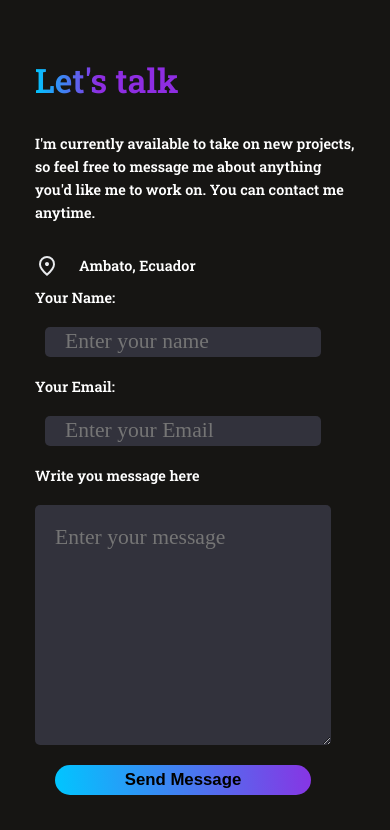
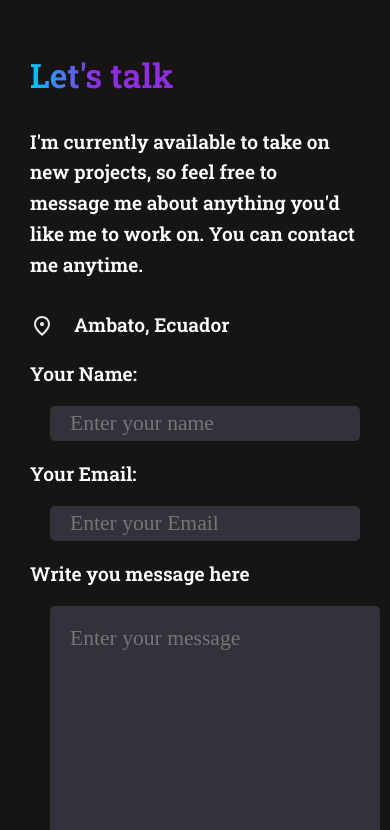
Before and after one commit to DemoAnge/profileDef, a React (Vite) app: page / in a window 390 px wide. Shown: the part 9825-10655 px from the top of the page. Built offline with nearby package versions, Linux system fonts and the light colour scheme.

Commit message:
config Contact

```diff
--- a/src/components/Contact/Contact.css
+++ b/src/components/Contact/Contact.css
@@ -5,10 +5,10 @@
     justify-content: center;
     gap: 40px;
     margin: 0 auto;
-    padding: 20px 10px; /* Respeta el navbar */
-    min-height: 100vh; /* Altura mínima para ocupar la ventana si está en visión */
+    padding: 100px 10px 20px; /* Aumenta espacio superior */
+    min-height: 100vh; /* Altura mínima para evitar solapamientos */
     box-sizing: border-box;
-    max-width: 1200px; /* Limitar el ancho máximo */
+    max-width: 1200px;
 }
 
 /* Título */
@@ -19,7 +19,7 @@
 
 .contact-title h1 {
     padding: 0px;
-    font-size: 2.5rem; /* Tamaño reducido */
+    font-size: 2.5rem; /* Ajustado tamaño */
     font-weight: 800;
 }
 
@@ -28,7 +28,7 @@
     bottom: 0;
     right: 0;
     z-index: -1;
-    width: 100px; /* Reducido el tamaño de la imagen */
+    width: 100px;
 }
 
 /* Sección de contacto */
@@ -37,7 +37,7 @@
     gap: 5px;
     width: 100%;
     justify-content: center;
-    margin-top: 20px; /* Espacio entre secciones */
+    margin-top: 20px; /* Espaciado entre título y formulario */
 }
 
 /* Columna izquierda */
@@ -50,7 +50,7 @@
 }
 
 .contact-left h1 {
-    font-size: 1.8rem; /* Reducido tamaño */
+    font-size: 1.8rem; /* Tamaño reducido */
     font-weight: 700;
     background: linear-gradient(270deg, #8e2de2 80%, #00c6ff 100%);
     background-clip: text;
@@ -68,7 +68,7 @@
     display: flex;
     flex-direction: column;
     gap: 20px;
-    font-size: 1.2rem; /* Reducir fuente */
+    font-size: 1.2rem;
 }
 
 .contact-detail {
@@ -89,32 +89,32 @@
 }
 
 .contact-right label {
-    font-size: 0.8rem; /* Reducido tamaño */
+    font-size: 0.8rem;
     font-weight: 400;
 }
 
 .contact-right input {
     border: none;
-    width: 100%; /* Adaptable */
-    height: 45px; /* Reducido */
+    width: 100%;
+    height: 45px;
     padding-left: 20px;
     border-radius: 5px;
     background-color: #32323c;
     color: #A0A0A0;
     font-family: Outfit;
-    font-size: 0.9rem; /* Reducido tamaño de letra */
+    font-size: 0.9rem;
 }
 
 .contact-right textarea {
     border: none;
-    width: 100%; /* Adaptable */
+    width: 100%;
     padding: 20px;
     height: 200px;
     border-radius: 5px;
     background-color: #32323c;
     color: #A0A0A0;
     font-family: Outfit;
-    font-size: 0.9rem; /* Reducido tamaño de letra */
+    font-size: 0.9rem;
 }
 
 .contact-submit {
@@ -123,7 +123,7 @@
     padding: 5px 20px;
     border-radius: 50px;
     background: linear-gradient(264deg, #8e2de2 -5.09%, #00c6ff 100%);
-    font-size: 0.8rem; /* Reducido tamaño */
+    font-size: 0.8rem;
     cursor: pointer;
     font-weight: 550;
 }
@@ -136,72 +136,62 @@
 /* Responsividad */
 @media (max-width: 1200px) {
     .contact {
-        padding-top: 70px;
-        margin: 0 20px; /* Respeta márgenes laterales solo en vista responsiva */
+        padding-top: 150px; /* Ajuste del padding superior */
+        margin: 0 20px; /* Márgenes laterales */
     }
 
     .contact-section {
         flex-direction: row;
         gap: 10px;
     }
-    .contact-title h1 {
-        padding: 0px;
-        font-size: 2.5rem; /* Tamaño reducido */
-        font-weight: 800;
-    }
 
     .contact-right input {
-        width: 80%; /* Ajusta el ancho a un porcentaje para ser más flexible */
-        margin: 0 10px; /* Añade márgenes laterales */
-        height: 40px; /* Reduce la altura */
-        font-size: 0.9rem; /* Reduce el tamaño de la fuente */
+        width: calc(100% - 40px); /* Ajuste ancho input */
+        margin: 0 20px;
+        height: 40px;
+        font-size: 0.9rem;
     }
 
     .contact-right textarea {
-        width: 80%;
+        width: calc(100% - 40px); /* Ajuste ancho textarea */
+        margin: 0 20px;
         height: 200px;
     }
 
     .contact-left h1,
     .contact-title h1 {
-        font-size: 1.5rem; /* Ajusta el tamaño del título */
+        font-size: 1.5rem;
     }
 
     .contact-left p {
-        font-size: 1rem; /* Ajusta el tamaño del texto */
+        font-size: 1rem;
     }
 
     .contact-submit {
-        width: 80%; /* Ajusta el ancho del botón */
-        font-size: 0.8rem; /* Ajusta el tamaño de la fuente */
+        width: 80%; /* Ajuste botón */
+        font-size: 0.8rem;
     }
 }
 
 @media (max-width: 860px) {
     .contact {
-        padding: 70px 20px 0;
-        margin: 0 15px; /* Márgenes ajustados en pantallas más pequeñas */
-    }
-    .contact-title h1 {
-        font-size: 2rem; /* Título más pequeño */
+        margin: 100px 20px; /* Ajuste margen superior */
     }
 
     .contact-section {
-        flex-direction: column; /* Cambia a columnas */
+        flex-direction: column;
         align-items: center;
+        gap: 20px;
     }
 
     .contact-left,
     .contact-right {
-        max-width: 100%; /* Usa todo el ancho */
-        margin: 0; /* Elimina el margen izquierdo */
+        max-width: 100%; /* Ajuste ancho 100% */
+        margin: 0; /* Elimina margen */
     }
 
     .contact-right input {
-        height: 35px; /* Más pequeño */
-    }
-    .contact-right label{
-        font-size: 0.7rem;
+        height: 35px;
     }
 
     .contact-left h1,
@@ -218,32 +208,99 @@
     }
 
     .contact-submit {
-        font-size: 0.7rem; /* Botón más pequeño */
+        font-size: 0.7rem;
     }
 }
 
-@media (max-width: 450px) {
+@media (max-width: 550px) {
     .contact {
-        padding: 70px 20px 0;
-        margin: 0 15px;
+        margin: 150px 20px; /* Ajuste margen superior */
     }
 
+    .contact-section {
+        flex-direction: column;
+        align-items: center;
+        gap: 20px;
+    }
+
+    .contact-left,
+    .contact-right {
+        max-width: 100%; /* Ajuste ancho 100% */
+        margin: 0; /* Elimina margen */
+    }
+
+    .contact-right input {
+        height: 35px;
+    }
+
+    .contact-left h1,
     .contact-title h1 {
-        font-size: 2rem; /* Título más pequeño */
+        font-size: 1.4rem;
     }
 
     .contact-left p {
-        font-size: 0.6rem; /* Reduce la descripción */
+        font-size: 0.8rem;
     }
-}
-.contact-right label{
-    font-size: 0.6rem;
-}
 
-    .contact-right input {
-        height: 30px; /* Ajustar altura */
+    .contact-details {
+        font-size: 1rem;
     }
 
     .contact-submit {
         font-size: 0.7rem;
     }
+}
+@media (max-width: 500px) {
+    .contact {
+       margin: 230px 0 0;
+    }
+
+    .contact-section {
+        flex-direction: column;
+        align-items: center;
+        gap: 20px;
+    }
+
+    .contact-left,
+    .contact-right {
+        max-width: 100%; /* Ajuste ancho 100% */
+        margin: 0; /* Elimina margen */
+    }
+
+    .contact-right input {
+        height: 35px;
+    }
+
+    .contact-left h1,
+    .contact-title h1 {
+        font-size: 1.4rem;
+    }
+
+    .contact-left p {
+        font-size: 0.8rem;
+    }
+
+    .contact-details {
+        font-size: 1rem;
+    }
+
+    .contact-submit {
+        font-size: 0.7rem;
+    }
+}
+
+/* Última media query para resoluciones más pequeñas */
+@media (max-width: 450px) {
+    .contact {
+        margin: 20px;
+        padding-top: 80px; /* Ajuste del padding superior */
+    }
+
+    .contact-title h1 {
+        font-size: 1.5rem;
+    }
+
+    .contact-left p {
+        font-size: 0.8rem;
+    }
+}
```
